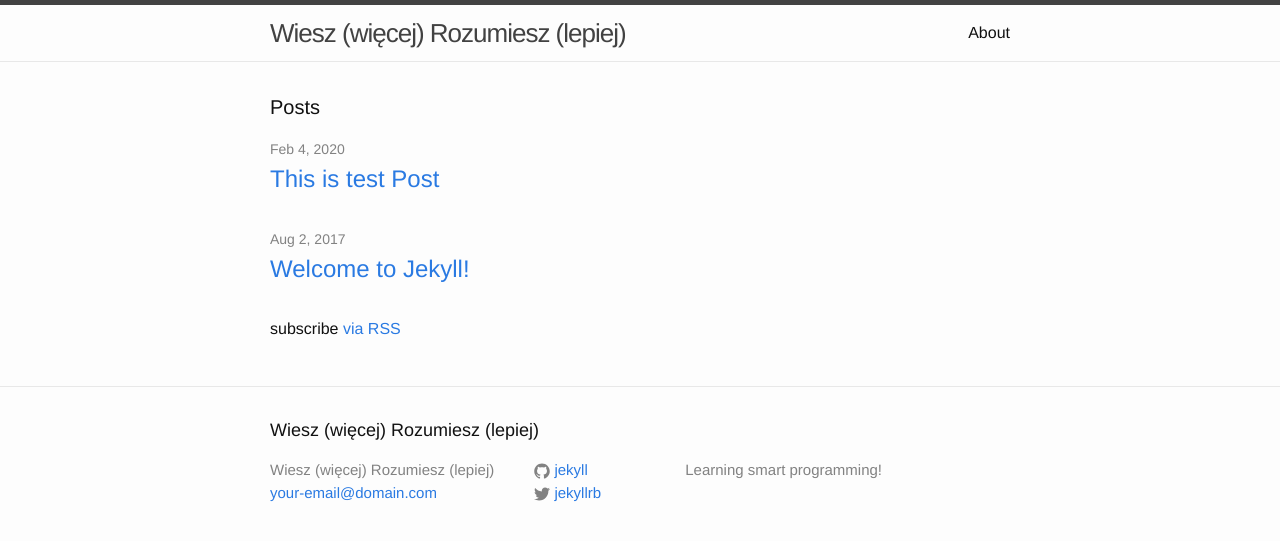
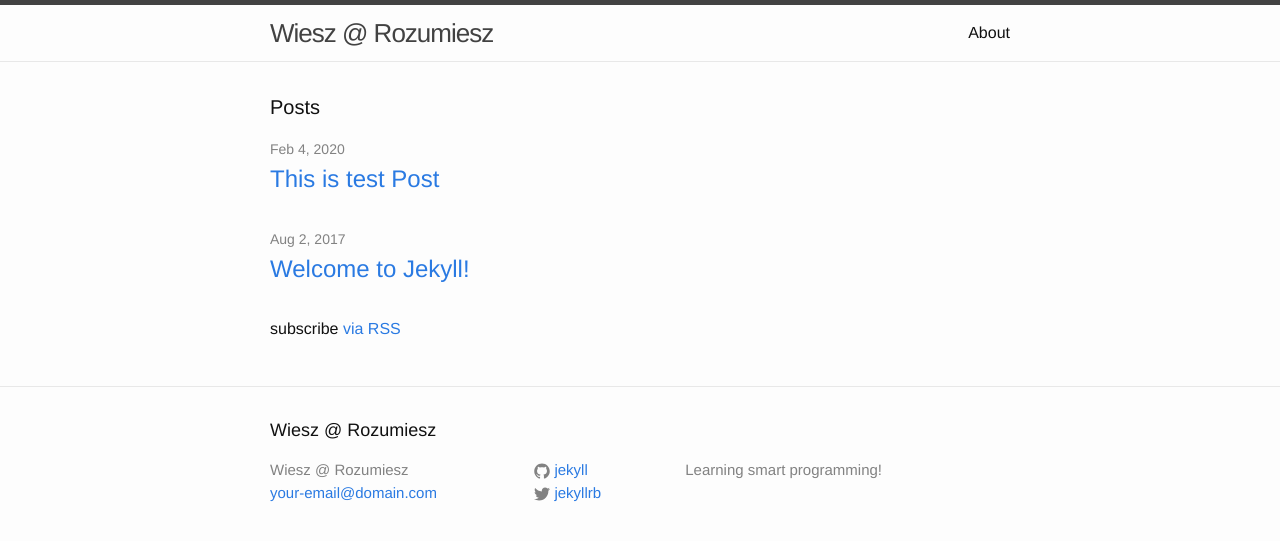
Before and after one commit to siedlmi/siedlmi.github.io, a Jekyll site: the page built from index.html, in a window 1280 px wide. Shown: the top 541 px of the page. Built offline with Jekyll 4.4.1, drawn with Linux system fonts in a browser that asks for light colours.

Commit message:
Update _config.yml

```diff
--- a/_config.yml
+++ b/_config.yml
@@ -6,7 +6,7 @@
 # 'jekyll serve'. If you change this file, please restart the server process.
 
 # Site settings
-title: Wiesz (więcej) Rozumiesz (lepiej)
+title: Wiesz @ Rozumiesz
 email: your-email@domain.com
 description: > # this means to ignore newlines until "baseurl:"
   Learning smart programming!
```
